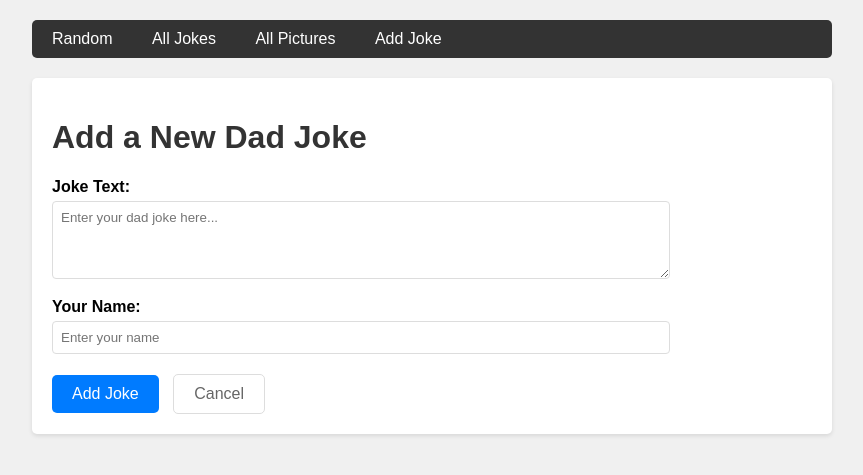
After one commit to xiea2205/django-dadjokes-api, a Django app: template dadjokes/templates/dadjokes/add_joke.html in a window 1280 px wide. The commit adds this page. Shown: the top 475 px of the page, without its empty margins (208-1071 px from the left). Run offline with Django 5.2, Linux system fonts and the light colour scheme; the template is opened without the code that fills it, so the values that code supplies are empty.

Commit message:
Add HTML form to create new jokes

```diff
--- /dev/null
+++ b/dadjokes/templates/dadjokes/add_joke.html
@@ -0,0 +1,59 @@
+{% extends 'dadjokes/base.html' %}
+
+{% block title %}Add New Joke{% endblock %}
+
+{% block content %}
+    <h1>Add a New Dad Joke</h1>
+
+    {% if messages %}
+        {% for message in messages %}
+            <div style="padding: 10px; margin: 10px 0; border-radius: 5px;
+                        background-color: {% if message.tags == 'success' %}#d4edda{% else %}#f8d7da{% endif %};
+                        color: {% if message.tags == 'success' %}#155724{% else %}#721c24{% endif %};">
+                {{ message }}
+            </div>
+        {% endfor %}
+    {% endif %}
+
+    <form method="POST" style="max-width: 600px;">
+        {% csrf_token %}
+
+        <div style="margin-bottom: 15px;">
+            <label for="text" style="display: block; margin-bottom: 5px; font-weight: bold;">
+                Joke Text:
+            </label>
+            <textarea
+                name="text"
+                id="text"
+                rows="4"
+                required
+                style="width: 100%; padding: 8px; border: 1px solid #ddd; border-radius: 4px; font-family: Arial, sans-serif;"
+                placeholder="Enter your dad joke here..."></textarea>
+        </div>
+
+        <div style="margin-bottom: 15px;">
+            <label for="contributor_name" style="display: block; margin-bottom: 5px; font-weight: bold;">
+                Your Name:
+            </label>
+            <input
+                type="text"
+                name="contributor_name"
+                id="contributor_name"
+                required
+                style="width: 100%; padding: 8px; border: 1px solid #ddd; border-radius: 4px;"
+                placeholder="Enter your name">
+        </div>
+
+        <div style="margin-top: 20px;">
+            <button
+                type="submit"
+                style="background-color: #007bff; color: white; padding: 10px 20px; border: none; border-radius: 5px; cursor: pointer; font-size: 16px;">
+                Add Joke
+            </button>
+            <a href="{% url 'jokes' %}"
+               style="margin-left: 10px; padding: 10px 20px; text-decoration: none; color: #666; border: 1px solid #ddd; border-radius: 5px; display: inline-block;">
+                Cancel
+            </a>
+        </div>
+    </form>
+{% endblock %}
--- a/dadjokes/templates/dadjokes/base.html
+++ b/dadjokes/templates/dadjokes/base.html
@@ -65,6 +65,7 @@
         <a href="{% url 'random' %}">Random</a>
         <a href="{% url 'jokes' %}">All Jokes</a>
         <a href="{% url 'pictures' %}">All Pictures</a>
+        <a href="{% url 'add_joke' %}">Add Joke</a>
     </nav>
     <div class="content">
         {% block content %}{% endblock %}
--- a/dadjokes/urls.py
+++ b/dadjokes/urls.py
@@ -7,6 +7,7 @@ urlpatterns = [
     path('random/', views.random_view, name='random'),
     path('jokes/', views.jokes_view, name='jokes'),
     path('joke/<int:pk>/', views.joke_detail_view, name='joke_detail'),
+    path('add-joke/', views.add_joke_view, name='add_joke'),
     path('pictures/', views.pictures_view, name='pictures'),
     path('picture/<int:pk>/', views.picture_detail_view, name='picture_detail'),
 
```
Also changed, not shown: dadjokes/views.py (+18 -1 lines), api_url.txt (added), github_url.txt (added).
